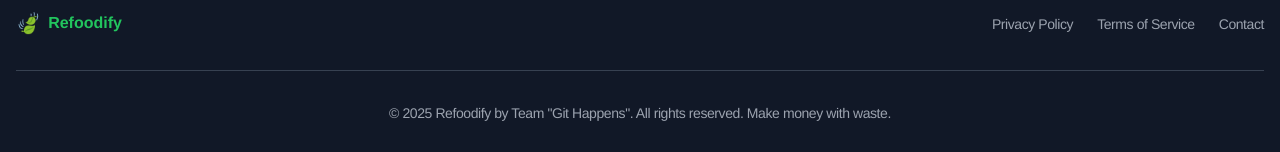
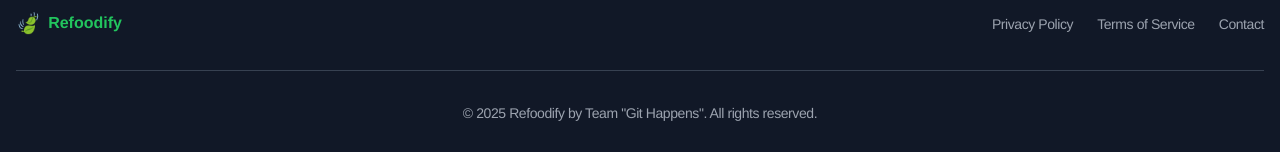
Before and after one commit to Saijayaranjan/refoodify, a Next.js app: page / in a window 1280 px wide. Shown: the part 3182-3334 px from the top of the page. Built offline with nearby package versions, Linux system fonts and the light colour scheme; no server answers; what tailwindcss-radix would draw is missing.

Commit message:
Updated footer

```diff
--- a/app/layout.tsx
+++ b/app/layout.tsx
@@ -20,7 +20,7 @@ function SimpleFooter() {
           </nav>
         </div>
         <div className="mt-8 pt-8 border-t border-gray-700 text-center text-sm text-gray-400">
-          © 2025 Refoodify by Team "Git Happens". All rights reserved. Make money with waste.
+          © 2025 Refoodify by Team "Git Happens". All rights reserved.
         </div>
       </div>
     </footer>
```
